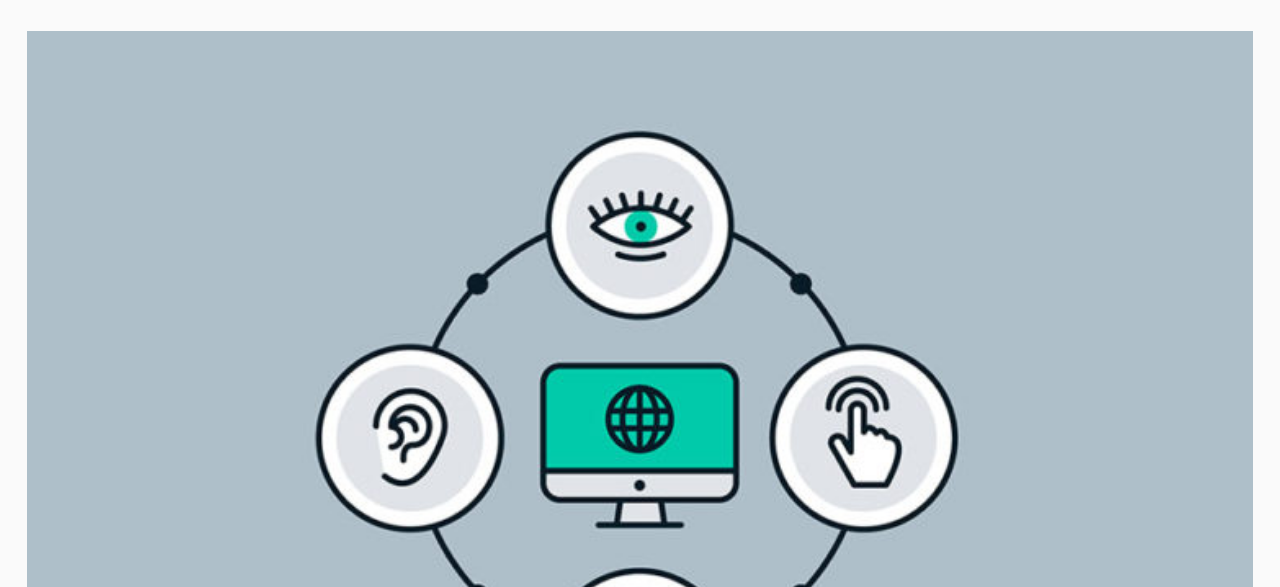
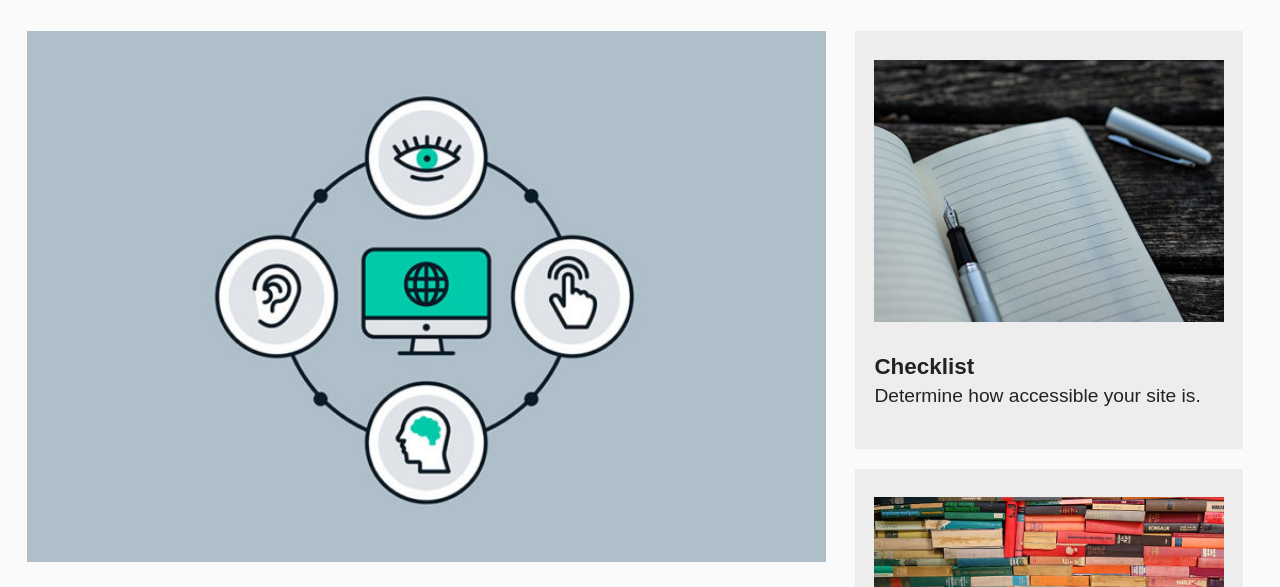
Before and after one commit to edensidov/edensidov.github.io, a plain HTML site: page grc339/flexbox-basic-layout/index.html in a window 1280 px wide. Shown: the part 195-782 px from the top of the page. Drawn offline with Linux system fonts and the light colour scheme.

Commit message:
Update flexbox.css

```diff
--- a/grc339/flexbox-basic-layout/flexbox.css
+++ b/grc339/flexbox-basic-layout/flexbox.css
@@ -24,7 +24,7 @@ header {
     font-size: 2em;
 }
 article {
-    flex: 3 1 45em;
+    flex: 3 1 38em;
 }
 aside {
     flex: 1 1 20em;
```
